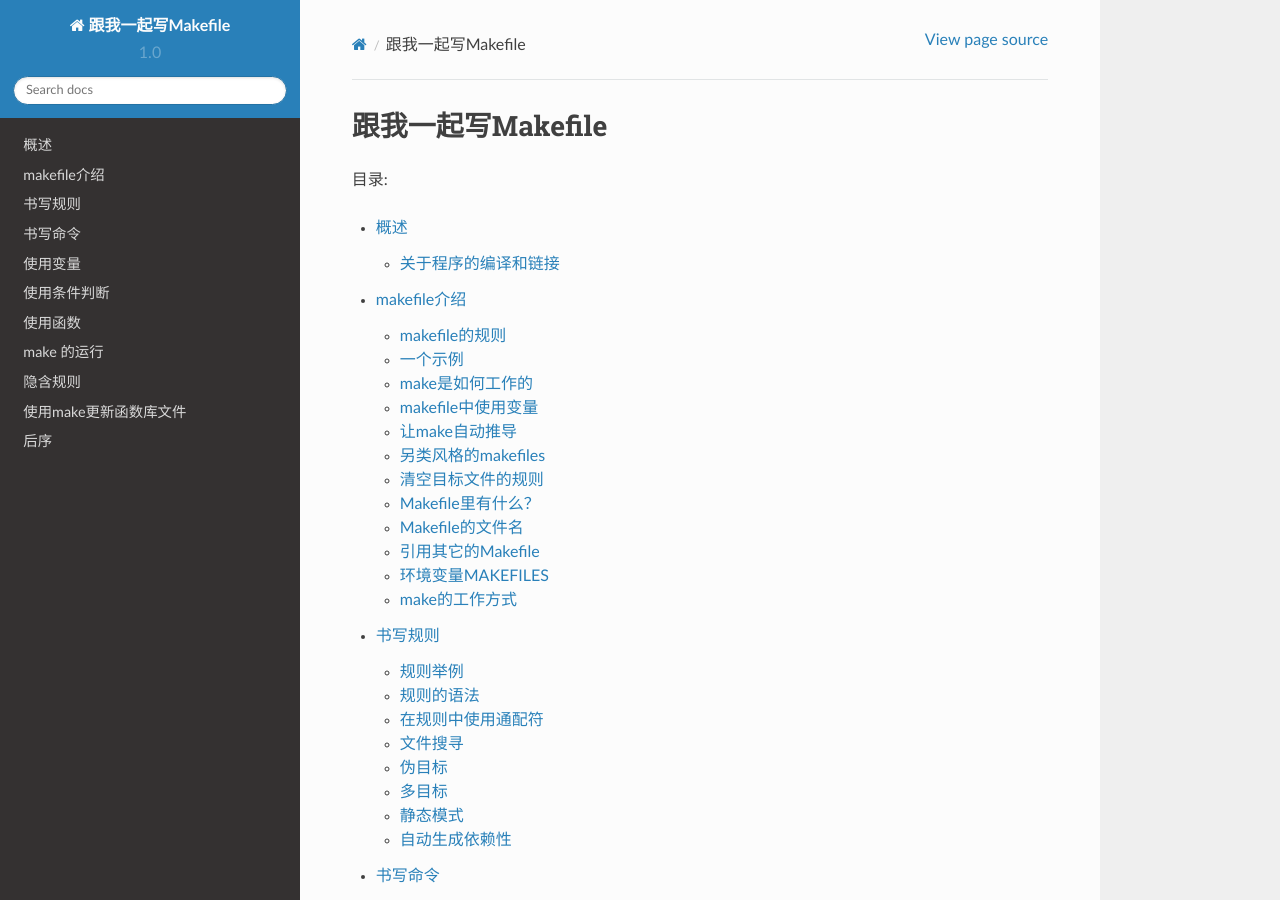
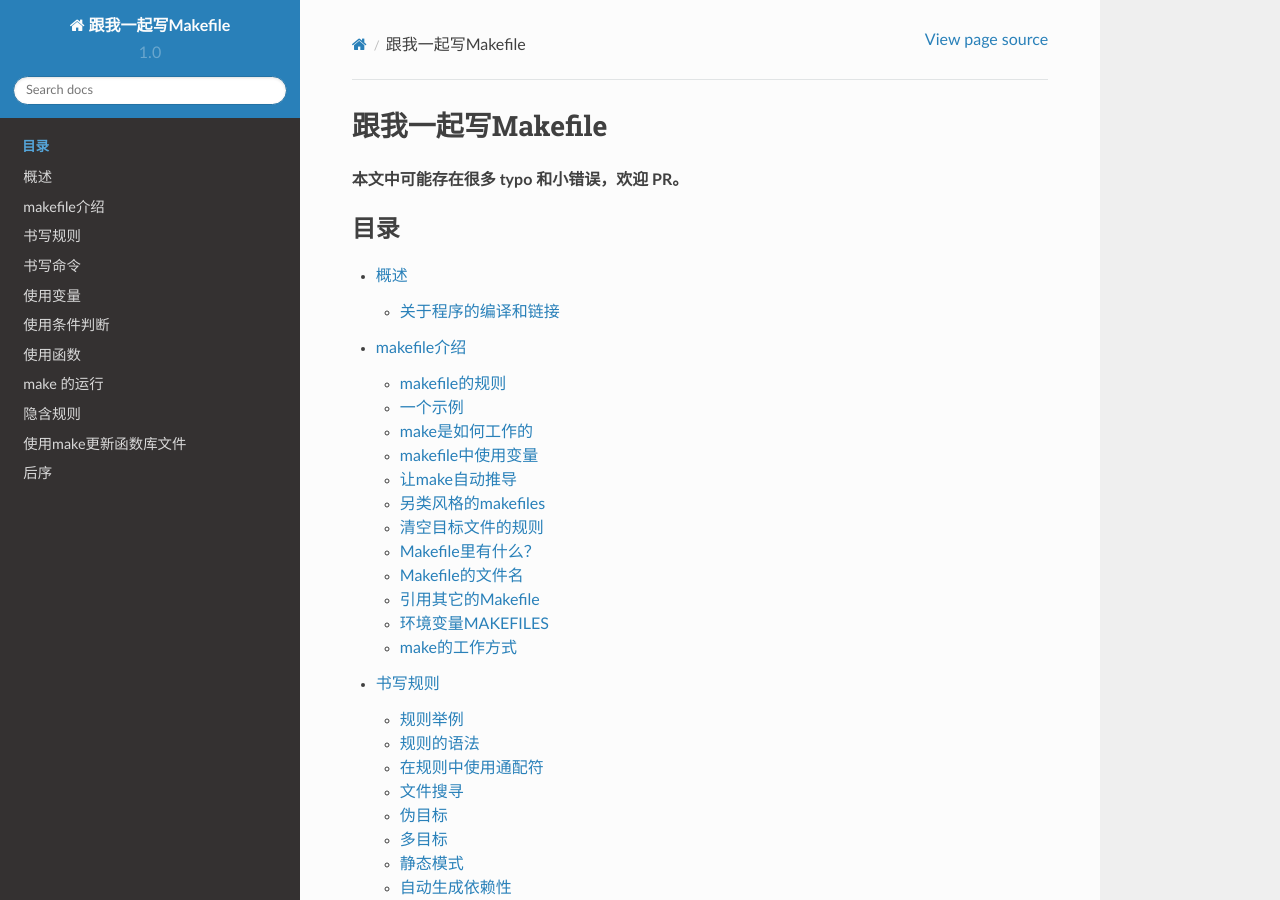
Before and after one commit to seisman/how-to-write-makefile, a Sphinx documentation site: the page built from source/index.rst, in a window 1280 px wide and 900 px high. Built offline with Sphinx 7.4.7 and the Read the Docs theme 2.0.0, drawn with Linux system fonts in a browser that asks for light colours.

Commit message:
update index.rst

```diff
--- a/source/index.rst
+++ b/source/index.rst
@@ -1,10 +1,11 @@
 跟我一起写Makefile
 ==================
 
-目录:
+**本文中可能存在很多 typo 和小错误，欢迎 PR。**
 
 .. toctree::
    :maxdepth: 3
+   :caption: 目录
 
    overview
    introduction
```
